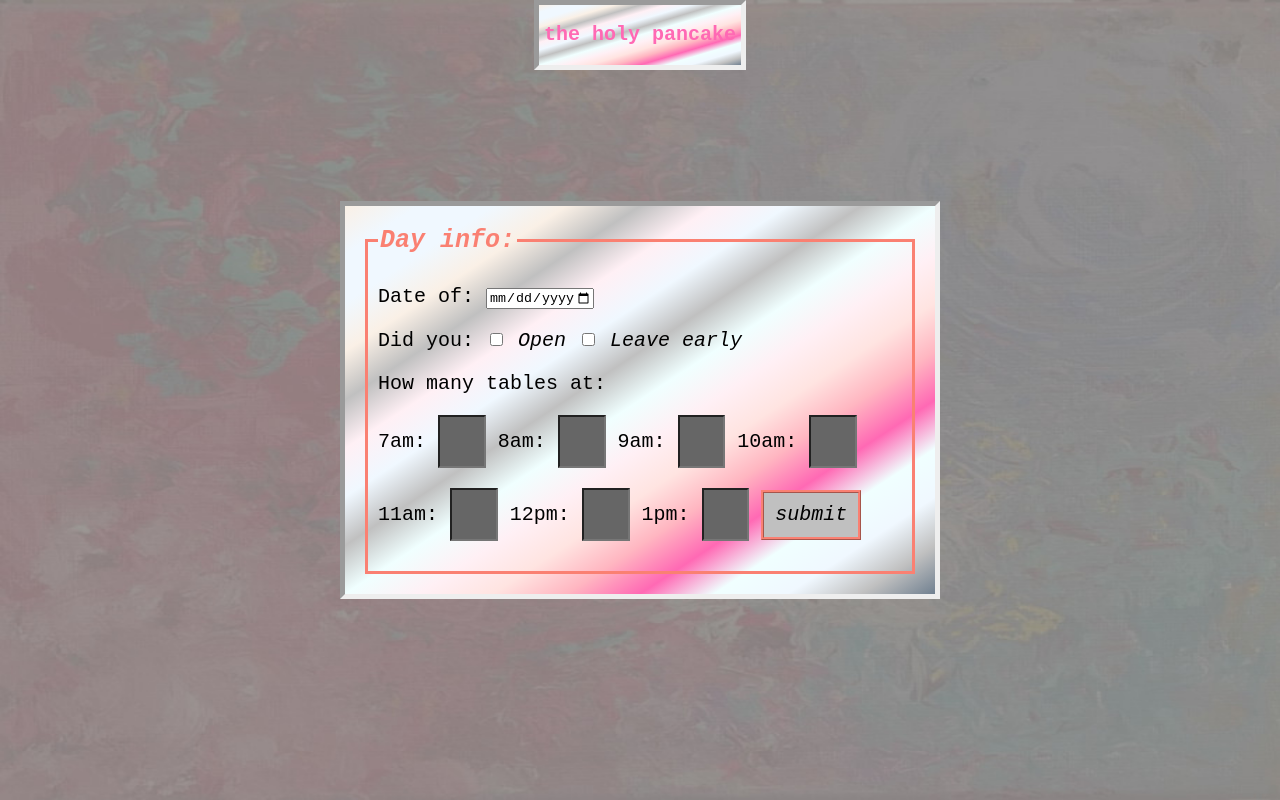
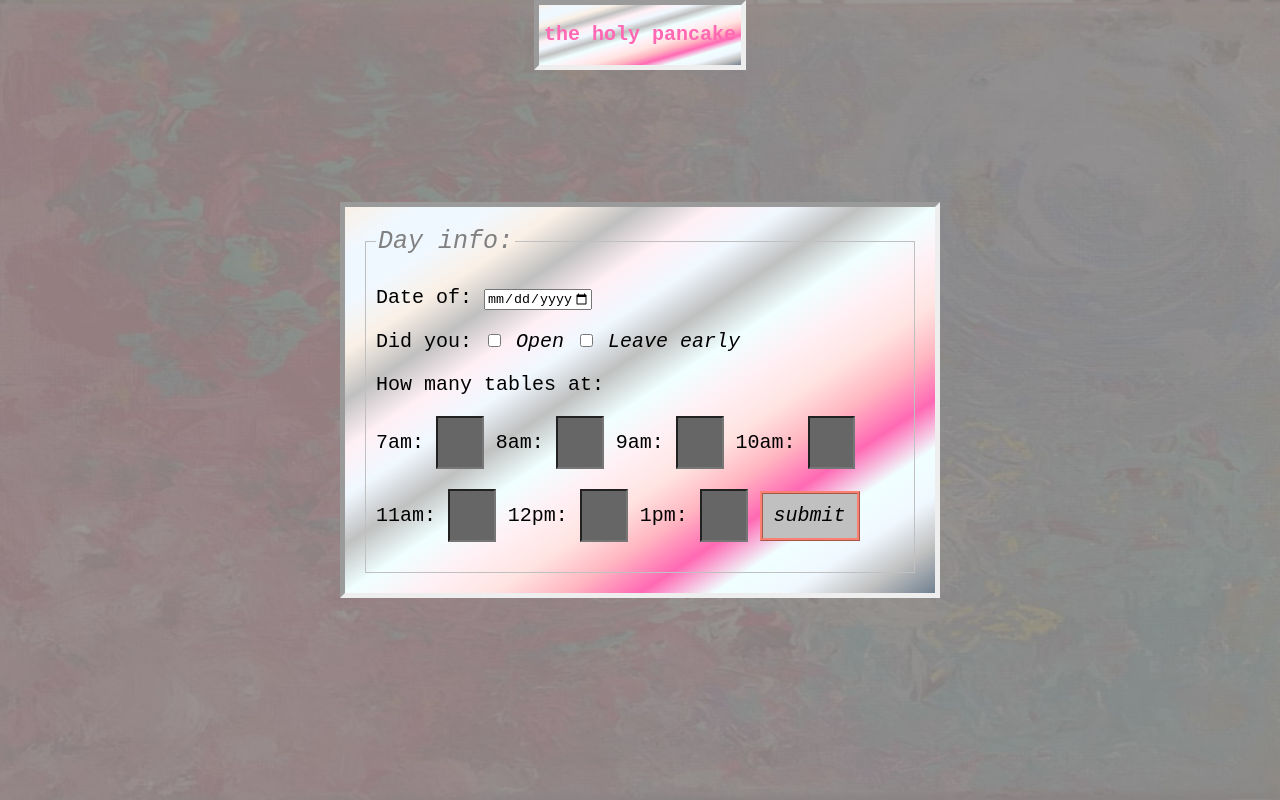
Before and after one commit to yuriwright/pancake, a plain HTML site: page index.html in a window 1280 px wide. Drawn offline with Linux system fonts and the light colour scheme.

Commit message:
Update holypancake.css

```diff
--- a/holypancake.css
+++ b/holypancake.css
@@ -14,7 +14,7 @@ body {
 }
 
 fieldset {
-    border: 3px solid salmon;
+    border: 1px solid silver;
     padding: 10px;
     margin: 0;
 }
@@ -62,15 +62,13 @@ input::-webkit-inner-spin-button {
 }
 
 legend {
-    color: salmon;
+    color: gray;
     font-family: "Courier New";
     font-size: 25px;
     font-style: italic;
-    font-weight: bold;
 }
 
 p {
     font-family: "Courier New";
     font-size: 20px;
-
 }
```
